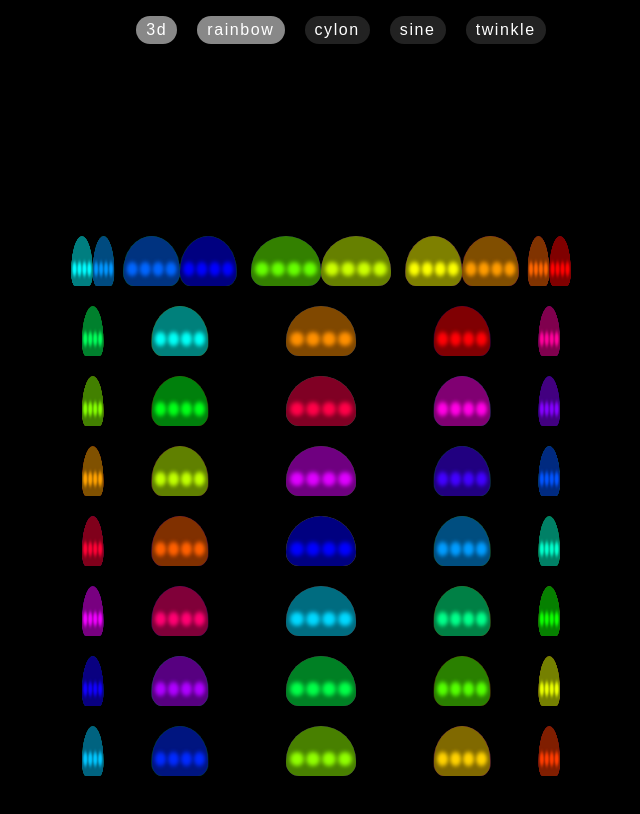
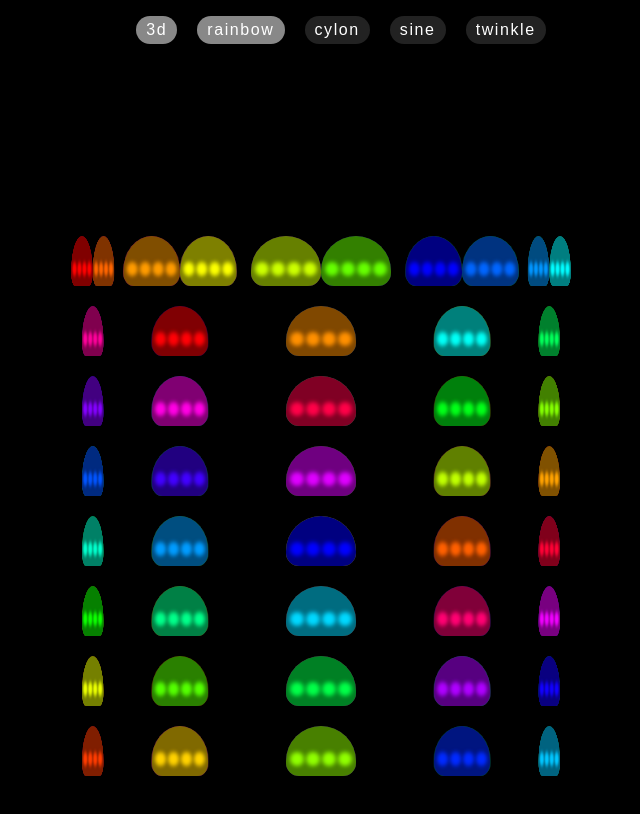
Before and after one commit to AlexJWayne/meter-made-test, a React (Create React App) app: page / in a window 1280 px wide. Shown: the whole page, without its empty margins (319-959 px from the left). Built offline with nearby package versions, Linux system fonts and the light colour scheme.

Commit message:
make the column this in front in 3D mode in the middle of 2D mode.

```diff
--- a/src/Column.js
+++ b/src/Column.js
@@ -14,8 +14,8 @@ export default class Column extends Component {
         style={
           this.props.is3d
             ? {
-                transform: `rotateY(${this.props.angle *
-                  360}deg) translate3d(0, 0, 15em) `
+                transform: `rotateY(${-180 +
+                  this.props.angle * 360}deg) translate3d(0, 0, 15em) `
               }
             : {}
         }
--- a/src/patterns/rainbow.js
+++ b/src/patterns/rainbow.js
@@ -1,10 +1,6 @@
 import Base, { COLS, METERS } from "../pattern-base";
 
 export default class Rainbow extends Base {
-  constructor(...args) {
-    super(...args);
-  }
-
   start() {
     this.hue = 0;
   }
```
